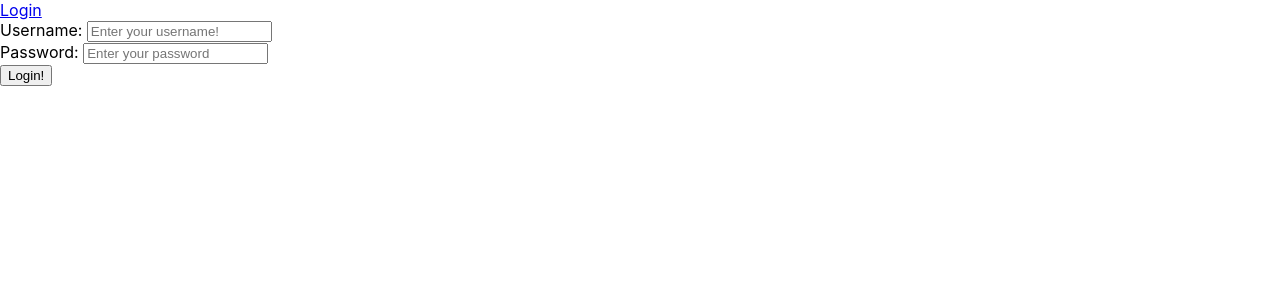
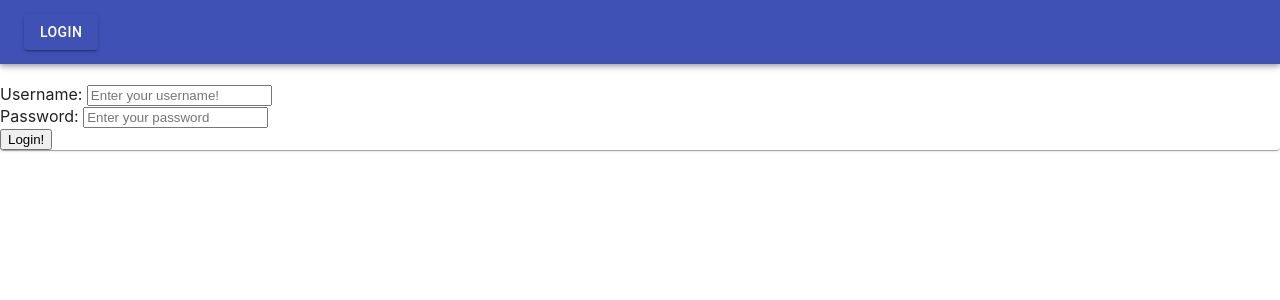
Before and after one commit to Zachary-Roland/artinstitute-api-redux, a React (Create React App) app: page /login in a window 1280 px wide. Shown: the top 300 px of the page. Built offline with nearby package versions, Linux system fonts and the light colour scheme.

Commit message:
adds navbar material

```diff
--- a/src/App.js
+++ b/src/App.js
@@ -14,7 +14,7 @@ import {
 import Liked from "./components/liked";
 import Login from "./components/login";
 import Search from "./components/search";
-import { Button, AppBar } from "@material-ui/core";
+import { Button, AppBar, Toolbar } from "@material-ui/core";
 
 function App({ username, clearLiked, clearSearch, clearUser }) {
   return (
@@ -22,30 +22,51 @@ function App({ username, clearLiked, clearSearch, clearUser }) {
       <nav>
         {/* If logged in, show search page. If not logged in, show log in page. */}
         {!username && (
-          // <AppBar position="fixed">
-          //   <Button
-          //     component={NavLink}
-          //     variant="contained"
-          //     color="primary"
-          //     activeClassName="active"
-          //     to="/login"
-          //   >
-          //     Login
-          //   </Button>
-          // </AppBar>
-          <NavLink activeClassName="active" to="/login">
+          <>
+            <AppBar position="sticky">
+              <Toolbar>
+                <Button
+                  component={NavLink}
+                  variant="contained"
+                  color="primary"
+                  activeClassName="active"
+                  to="/login"
+                >
                   Login
-          </NavLink>
+                </Button>
+              </Toolbar>
+            </AppBar>
+          </>
+          // <NavLink activeClassName="active" to="/login">
+          //   Login
+          // </NavLink>
         )}
         {username && (
           <>
-            <NavLink activeClassName="active" to="/search">
+            <AppBar position="sticky">
+              <Toolbar>
+                <Button
+                  component={NavLink}
+                  color="primary"
+                  variant="contained"
+                  activeClassName="active"
+                  to="/search"
+                >
                   Search
-            </NavLink>
-            <NavLink activeClassName="active" to="/liked">
+                </Button>
+                <Button
+                  component={NavLink}
+                  color="primary"
+                  variant="contained"
+                  activeClassName="active"
+                  to="/liked"
+                >
                   Liked
-            </NavLink>
-            <NavLink
+                </Button>
+                <Button
+                  component={NavLink}
+                  color="primary"
+                  variant="contained"
                   activeClassName="active"
                   to="/login"
                   onClick={() => {
@@ -55,7 +76,26 @@ function App({ username, clearLiked, clearSearch, clearUser }) {
                   }}
                 >
                   Logout
-            </NavLink>
+                </Button>
+              </Toolbar>
+              {/* <NavLink activeClassName="active" to="/search">
+              Search
+            </NavLink> */}
+              {/* <NavLink activeClassName="active" to="/liked">
+                Liked
+              </NavLink> */}
+              {/* <NavLink
+                activeClassName="active"
+                to="/login"
+                onClick={() => {
+                  clearLiked();
+                  clearSearch();
+                  clearUser();
+                }}
+              >
+                Logout
+              </NavLink> */}
+            </AppBar>
           </>
         )}
       </nav>
--- a/src/components/login.js
+++ b/src/components/login.js
@@ -2,6 +2,7 @@ import React, { useState } from "react";
 import { connect } from "react-redux";
 import { setUser } from "../redux/actions";
 import { useHistory } from "react-router";
+import { Paper } from "@material-ui/core";
 
 const Login = ({ setUser, username }) => {
   const [userInput, setUserInput] = useState("");
@@ -9,7 +10,8 @@ const Login = ({ setUser, username }) => {
   const [minCharErr, setMinCharErr] = useState(false);
   const history = useHistory();
   return (
-    <>
+    <Paper>
+      <br></br>
       <form position="relative">
         <div>
           <label htmlFor="userInput">Username: </label>
@@ -51,7 +53,7 @@ const Login = ({ setUser, username }) => {
           Login!
         </button>
       </form>
-    </>
+    </Paper>
   );
 };
 
--- a/src/components/search.js
+++ b/src/components/search.js
@@ -19,6 +19,7 @@ const Search = ({
   const fieldsParam =
     "&fields=thumbnail,id,title,image_id,artist_title,is_on_view,date_display";
   const likedIds = useMemo(() => {
+    // TODO error val is undefined? Attempt fix
     return liked.map((val) => val.id);
   }, [liked]);
   useEffect(() => {
```
Lines whose indentation alone changed are shown as unchanged.
